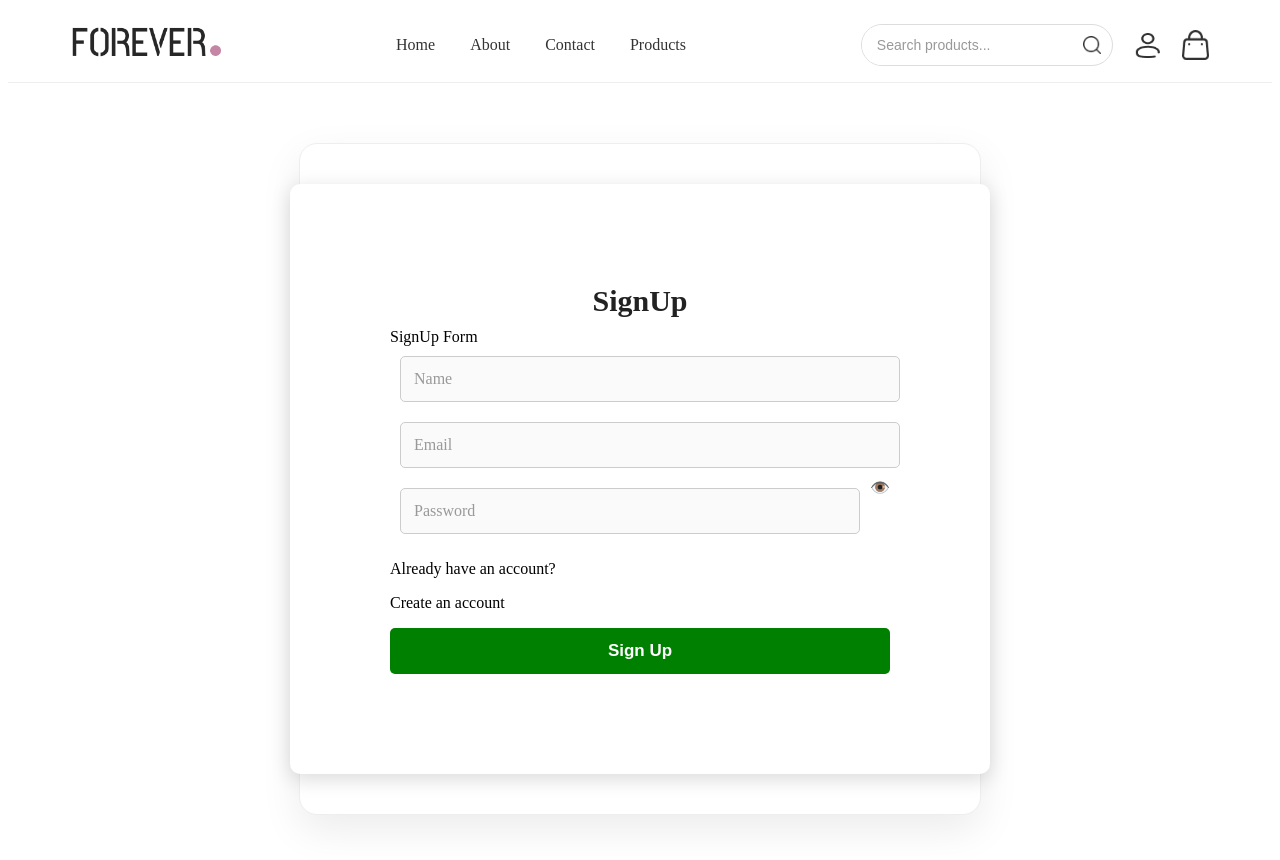
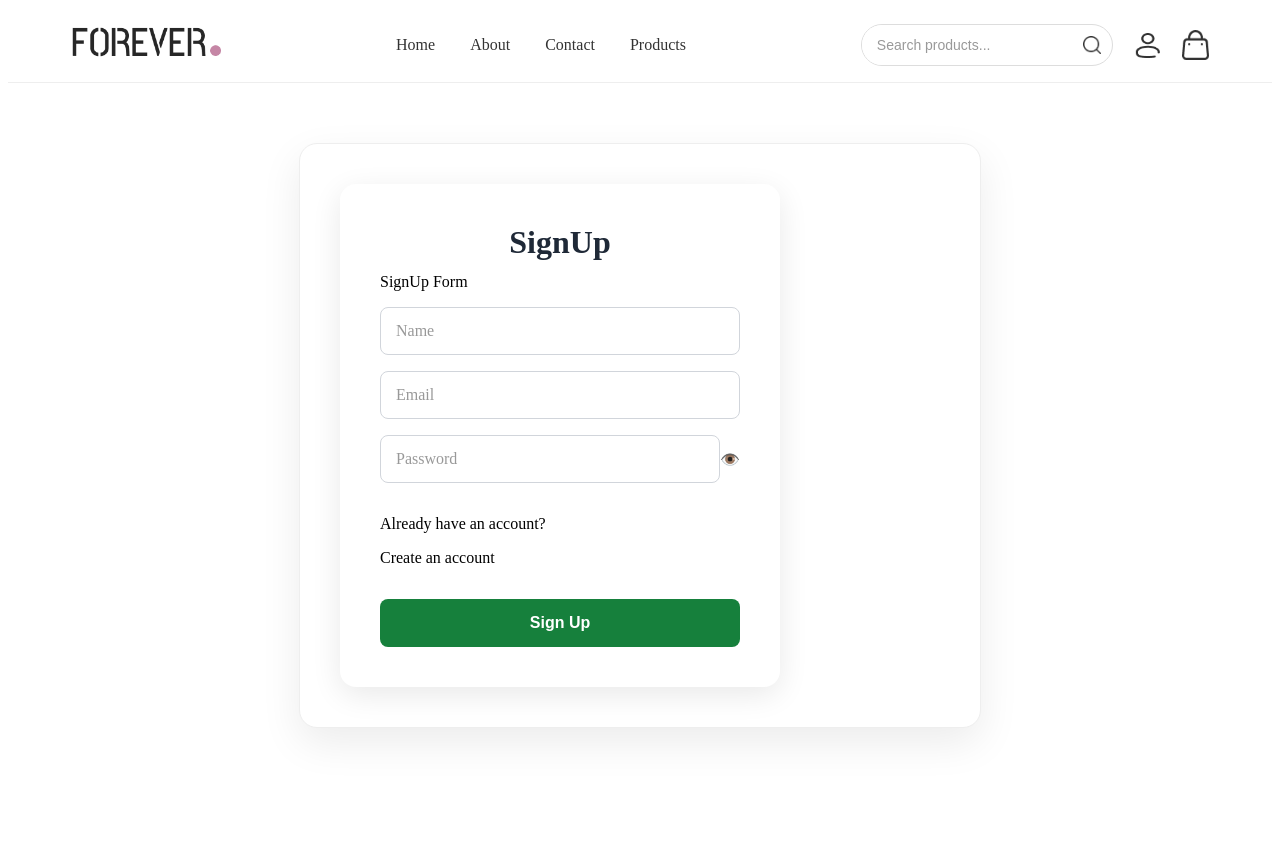
Before and after one commit to 1smituvernekar/Ecommerce-, a React (Vite) app in the folder Frontend/: page /login in a window 1280 px wide. Shown: the top 860 px of the page. After the commit the page ends 800 px from the top, so only its background shows below. Built offline with nearby package versions, Linux system fonts and the light colour scheme; no server answers.

Commit message:
Update project

```diff
--- a/Frontend/src/Components/BestSeller.jsx
+++ b/Frontend/src/Components/BestSeller.jsx
@@ -7,7 +7,7 @@ import { ShopContext } from '../Context/ShopContext'
 const BestSeller = () => {
   const { products } = useContext(ShopContext)
 
-  const bestSeller = products.slice(0, 5)
+  const bestSeller = products.slice(0, 6)
 
   return (
     <section className="best-seller">
--- a/Frontend/src/Pages/Login.css
+++ b/Frontend/src/Pages/Login.css
@@ -2,70 +2,171 @@
 .login-form {
   min-height: 70vh;
   display: flex;
-  margin: 10px;
   justify-content: center;
   align-items: center;
-  background-color: #f5f5f5;
-}
-.form{
-    display: grid;
-    align-items: center;
-
-
-}
-.login {
-  width: 500px;
-
-  padding: 100px;
-  background-color: white;
-  border-radius: 10px;
-  box-shadow: 0 5px 20px rgba(0, 0, 0, 0.15);
+  padding: 32px 16px;
+  margin: 10px;
+  box-sizing: border-box;
+  background: #f5f7f5;
 }
 
-.heading {
-  text-align: center;
-  margin-bottom: 25px;
-  font-size: 48px;
+/* Login card */
+.login {
+  width: 100%;
+  max-width: 440px;
+  padding: 40px;
+  box-sizing: border-box;
+  background: #ffffff;
+  border-radius: 16px;
+  box-shadow: 0 8px 30px rgba(0, 0, 0, 0.09);
 }
 
-.form {
+/* Heading */
+.login h2 {
+  margin: 0 0 12px;
+  text-align: center;
+  font-size: 32px;
+  font-weight: 700;
+  color: #1f2937;
+}
+
+.login-subtitle {
+  text-align: center;
+  color: #6b7280;
+  font-size: 14px;
+  margin-bottom: 24px;
+}
+
+/* Actual form */
+.login form {
   display: flex;
   flex-direction: column;
-  gap: 15px;
-
+  gap: 16px;
 }
 
-.form input {
+/* Input fields */
+.login form input {
+  display: block;
   width: 100%;
+  min-width: 0;
+  padding: 14px 15px;
+  margin: 0;
   box-sizing: border-box;
-  padding: 13px;
-  margin: 10px;
-  border: 1px solid #ccc;
-  border-radius: 5px;
+  border: 1px solid #d1d5db;
+  border-radius: 8px;
+  outline: none;
   font-size: 16px;
-  outline: none;
+  color: #111827;
+  background: #fff;
+  transition: border-color 0.2s, box-shadow 0.2s;
 }
 
-.form input:focus {
-  border-color: green;
+.login form input:focus {
+  border-color: #16803c;
+  box-shadow: 0 0 0 3px rgba(22, 128, 60, 0.12);
 }
 
-.form button {
-  padding: 13px;
+/* Password field */
+.pw {
+  position: relative;
+  display: flex;
+  align-items: center;
+  width: 100%;
+}
+
+.pw input {
+  padding-right: 48px !important;
+}
+
+.password-toggle {
+  position: absolute;
+  right: 14px;
+  display: flex;
+  align-items: center;
+  justify-content: center;
+  padding: 6px;
   border: none;
-  border-radius: 5px;
-  background-color: green;
-  color: white;
-  font-size: 17px;
+  background: transparent;
+  cursor: pointer;
+  font-size: 19px;
+}
+
+/* Account links */
+.login-links {
+  display: flex;
+  flex-direction: column;
+  gap: 8px;
+  font-size: 14px;
+}
+
+.login-links p {
+  margin: 0;
+  color: #4b5563;
+}
+
+.login-links span {
+  color: #16803c;
+  font-weight: 600;
   cursor: pointer;
 }
 
-.form button:hover {
-  background-color: darkgreen;
+.login-links span:hover {
+  text-decoration: underline;
 }
 
+/* Submit button */
+.login form button[type="submit"] {
+  width: 100%;
+  min-height: 48px;
+  padding: 13px 16px;
+  border: none;
+  border-radius: 8px;
+  background: #16803c;
+  color: #ffffff;
+  font-size: 16px;
+  font-weight: 600;
+  cursor: pointer;
+  transition: background 0.2s, transform 0.2s;
+}
 
+.login form button[type="submit"]:hover {
+  background: #11632e;
+}
 
-.pw{
-  display: flex;
+.login form button[type="submit"]:active {
+  transform: scale(0.99);
 }
+
+/* Tablet and mobile */
+@media (max-width: 600px) {
+  .login-form {
+    min-height: 65vh;
+    margin: 0;
+    padding: 24px 14px;
+  }
+
+  .login {
+    max-width: 420px;
+    padding: 28px 22px;
+    border-radius: 12px;
+  }
+
+  .login h2 {
+    font-size: 28px;
+  }
+
+  .login form {
+    gap: 14px;
+  }
+}
+
+/* Small phones */
+@media (max-width: 360px) {
+  .login {
+    padding: 24px 16px;
+  }
+
+  .login h2 {
+    font-size: 25px;
+  }
+}
```
